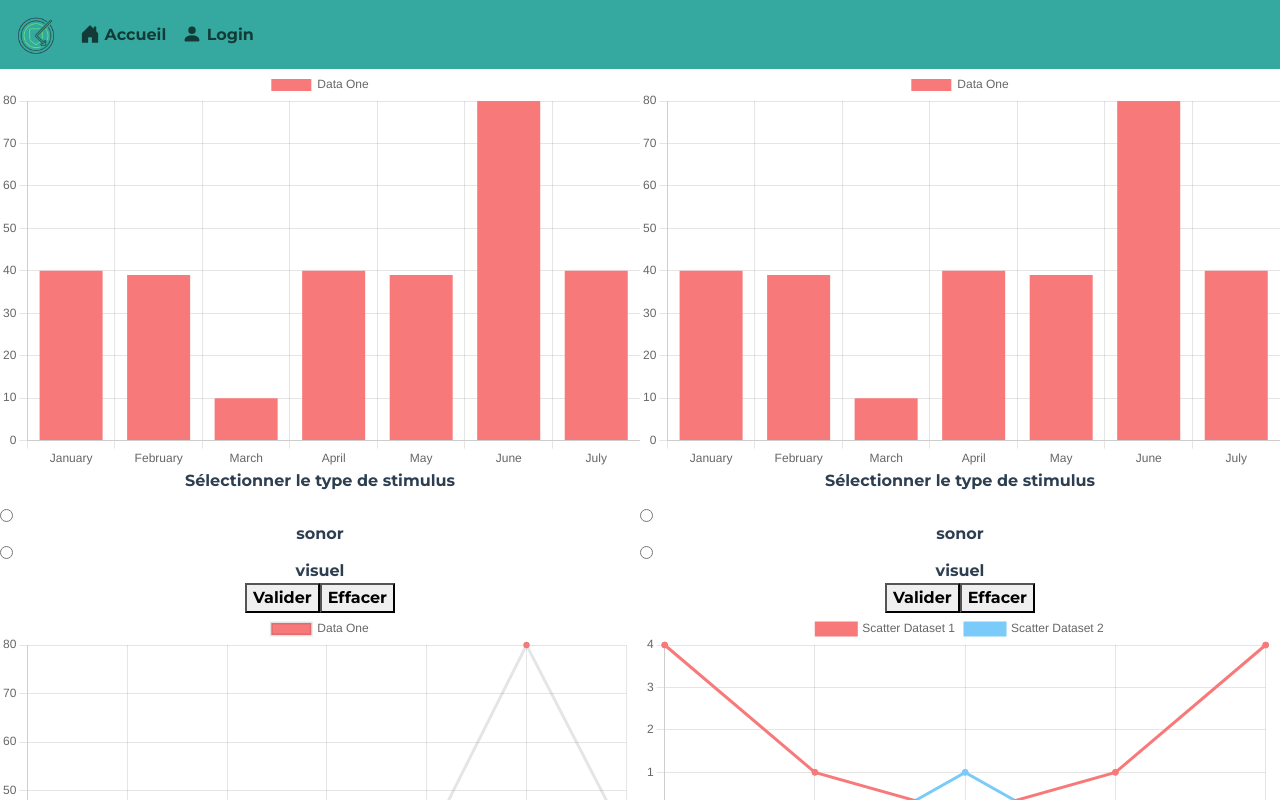
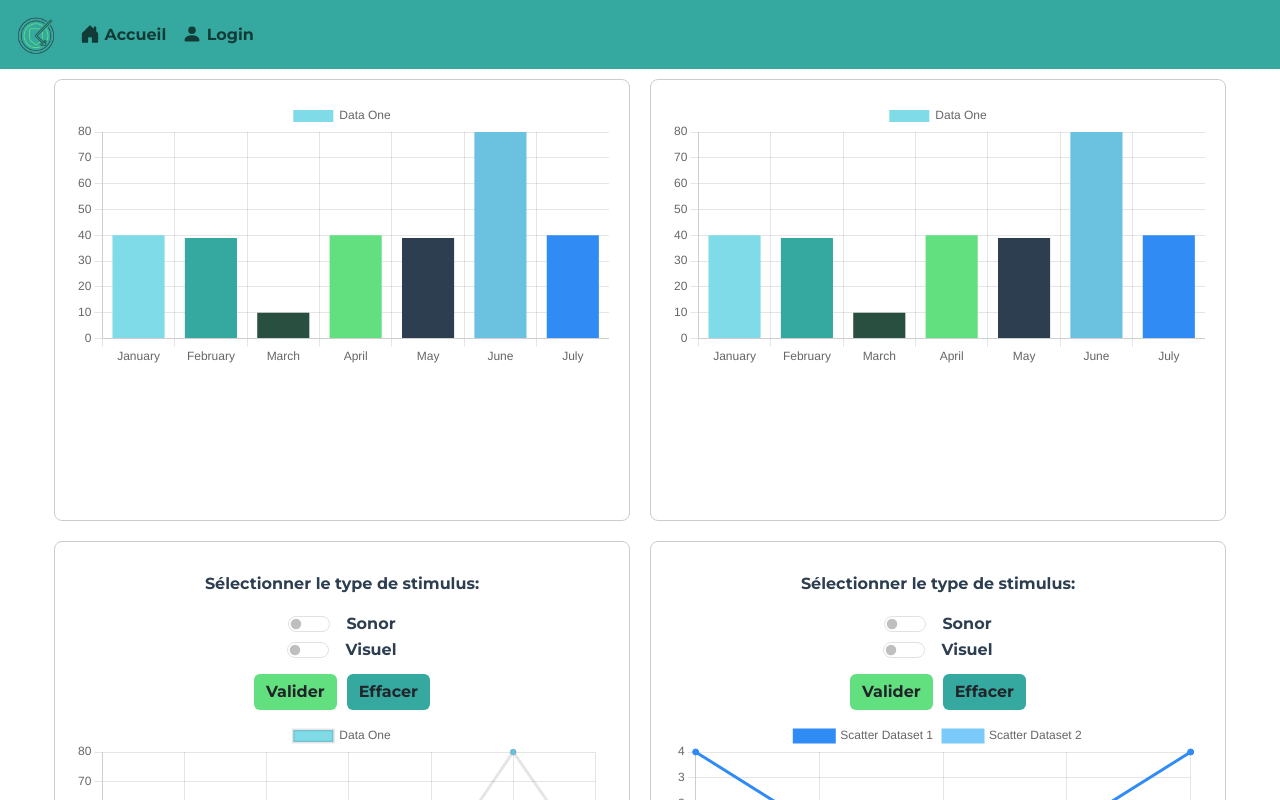
Before and after one commit to melan60/sae_s6, a Vue app in the folder visualisation/frontend/: page / in a window 1280 px wide. Shown: the top 800 px of the page. Built offline with nearby package versions, Linux system fonts and the light colour scheme.

Commit message:
Change style of HomeView

```diff
--- a/visualisation/frontend/public/css/login.css
+++ b/visualisation/frontend/public/css/login.css
@@ -49,3 +49,87 @@
 .navbar-collapse{
     text-indent: 0 !important;
 }
+
+
+.card {
+    float: none;
+    margin: 0 auto 10px;
+    background-color: rgba(255, 255, 255, 0.9);
+    box-shadow: 0 4px 8px rgb(37, 53, 89, 0.5), 0 6px 20px rgb(37, 53, 89,0.07);
+
+}
+
+.container {
+    width: auto;
+    position: absolute;
+    top: 50%;
+    left: 50%;
+    transform: translate(-50%, -50%)
+}
+
+.label {
+    padding-bottom: 15px;
+    padding-top: 10px;
+}
+
+.button {
+    border: 0 !important;
+    background-color: #35a9a0 !important;
+}
+
+.button:hover {
+    background-color: #2c3e50 !important;
+    color: white !important;
+    transition: background-color 0.3s ease;
+
+}
+
+.form-group {
+    padding-bottom: 15px;
+}
+
+@keyframes zoomOutWithBlur {
+    from {
+        transform: scale(1.1);
+        filter: blur(5px); /* Start with 5px of blur.*/
+    }
+    to {
+        transform: scale(1);
+        filter: blur(0px); /* End with no blur. */
+    }
+}
+
+
+.card.animate-on-load {
+    animation: zoomOutWithBlur 0.7s forwards;
+}
+
+@keyframes h1Animation {
+    0% {
+        filter: blur(5px);
+        transform: scale(1.1);
+    }
+    100% {
+        filter: blur(0);
+        transform: scale(1);
+    }
+}
+
+h1.card-title {
+    animation: h1Animation 0.7s forwards;
+}
+
+
+#bg-wrap {
+    position: absolute;
+    top: 0;
+    left: 0;
+    width: 100%;
+    height: 100%;
+    z-index: -1; /* Ensure the SVG is behind your content */
+}
+
+input {
+    display: block;
+    padding: 0 1.25rem;
+}
--- a/visualisation/frontend/src/components/FilterComponent.vue
+++ b/visualisation/frontend/src/components/FilterComponent.vue
@@ -1,16 +1,20 @@
 <template>
-  <div>
-    <p>Sélectionner le type de stimulus</p>
-    <div v-for="(elem, index) in stimulis" :key="index">
-      <input type="radio" :value="elem" v-model="stimulus">
-      <label>{{ elem }}</label>
-      <br>
+  <div class="filter-wrapper">
+    <p>Sélectionner le type de stimulus:</p>
+
+    <!-- Switches -->
+    <div v-for="(stimulus, index) in stimulis" :key="index" class="form-check form-switch">
+      <input class="form-check-input me-3" type="checkbox" :id="'flexSwitchCheck' + index" v-model="selectedStimulus[stimulus]">
+      <label class="form-check-label" :for="'flexSwitchCheck' + index">{{ stimulus }}</label>
     </div>
-    <button type="submit">Valider</button>
-    <button type="reset">Effacer</button>
+
+    <!-- Validate and Clear buttons -->
+    <div class="button-group">
+      <button class="btn btn-block button-validate" @click="validate">Valider</button>
+      <button class="btn btn-block button" @click="clear">Effacer</button>
+    </div>
   </div>
 </template>
-
 
 <script>
 export default {
@@ -19,10 +23,65 @@ export default {
     stimulis: Array
   },
   data: () => ({
-    stimulus: null
+    selectedStimulus: {}
   }),
+  created() {
+    // Initialize selectedStimulus with false for all stimulus types
+    this.stimulis.forEach(stimulus => {
+      this.$set(this.selectedStimulus, stimulus, false);
+    });
+  },
+  methods: {
+    validate() {
+      // Logic for validation when the button is clicked
+      console.log('Validated:', this.stimulus);
+    },
+    clear() {
+      // Set all switches to false
+      for (let stimulus in this.selectedStimulus) {
+        this.selectedStimulus[stimulus] = false;
+      }
+    }
+  }
 }
 </script>
 
+<style scoped>
 
-<style scoped></style>
+.filter-wrapper {
+  display: flex;
+  flex-direction: column;
+  align-items: center;
+  padding: 10px 20px;
+}
+.button-group {
+  display: flex;
+  gap: 10px;
+  margin-top: 10px;
+}
+
+.button {
+  border: 0 !important;
+  background-color: #35a9a0 !important;
+}
+
+.button-validate {
+  border: 0 !important;
+  background-color: #62e07f !important;
+}
+
+.button-validate:hover {
+  background-color: #2c3e50 !important;
+  color: white !important;
+  transition: background-color 0.3s ease;
+}
+
+.button:hover {
+  background-color: #2c3e50 !important;
+  color: white !important;
+  transition: background-color 0.3s ease;
+}
+
+
+
+</style>
--- a/visualisation/frontend/src/components/GraphLineComponent.vue
+++ b/visualisation/frontend/src/components/GraphLineComponent.vue
@@ -1,7 +1,7 @@
 <template>
-    <div style="height: 400px;">
+    <div>
         <FilterComponent :stimulis="stimulis" />
-        <GraphLine :data="data" :options="options" /> <!-- Use the correct component name -->
+        <GraphLine :data="data" :options="options" />
     </div>
 </template>
 
@@ -25,7 +25,7 @@ export default {
     },
     data() {
         return {
-            stimulis: ["sonor", "visuel"]
+            stimulis: ["Sonor", "Visuel"]
         }
     }
 }
--- a/visualisation/frontend/src/views/HomeView.vue
+++ b/visualisation/frontend/src/views/HomeView.vue
@@ -1,19 +1,25 @@
 <template>
-  <div>
-
+  <div class="main-container">
     <div class="container-graph">
-      <GraphBarComponent :data="value" :options="options" class="graphique" />
-      <GraphBarComponent :data="value" :options="options" class="graphique" />
+      <div class="graph-container">
+        <GraphBarComponent :data="value" :options="options" class="graphique" />
+      </div>
+      <div class="graph-container">
+        <GraphBarComponent :data="value" :options="options" class="graphique" />
+      </div>
     </div>
 
     <div class="container-graph">
-      <GraphLineComponent :data="value" :options="options" class="graphique" />
-      <GraphLineComponent :data="chartData" :options="options" class="graphique" />
+      <div class="graph-container">
+        <GraphLineComponent :data="value" :options="options" class="graphique" />
+      </div>
+      <div class="graph-container">
+        <GraphLineComponent :data="chartData" :options="options" class="graphique" />
+      </div>
     </div>
 
   </div>
 </template>
-
 
 <script>
 import GraphBarComponent from '@/components/GraphBarComponent.vue'
@@ -31,7 +37,7 @@ export default {
       datasets: [
         {
           label: 'Data One',
-          backgroundColor: '#f87979',
+          backgroundColor: ['#7fdbe8', '#35a9a0', '#294f40', '#62e07f', '#2c3e50', '#6bc2e0', '#308bf4'],
           data: [40, 39, 10, 40, 39, 80, 40]
         }
       ]
@@ -42,8 +48,8 @@ export default {
         {
           label: 'Scatter Dataset 1',
           fill: false,
-          borderColor: '#f87979',
-          backgroundColor: '#f87979',
+          borderColor: '#308bf4',
+          backgroundColor: ['#308bf4', '#7fdbe8'],
           data: [
             {
               x: -2,
@@ -99,7 +105,7 @@ export default {
     },
     options: {
       responsive: true,
-      maintainAspectRatio: false
+      maintainAspectRatio: true
     }
   })
 }
@@ -107,12 +113,28 @@ export default {
 
 
 <style scoped>
+.main-container {
+  display: flex;
+  flex-direction: column;
+  align-items: center;
+}
+
 .container-graph {
   display: flex;
-  flex-wrap: wrap;
+  width: 100%;
+  justify-content: center;
 }
 
 .graphique {
-  width: 50%;
+  width: 100%;
+}
+
+.graph-container {
+  border: 1px solid #ccc;
+  border-radius: 8px;
+  padding: 20px;
+  margin: 10px;
+  width: 45%;
+  box-sizing: border-box;
 }
 </style>
--- a/visualisation/frontend/src/views/LoginView.vue
+++ b/visualisation/frontend/src/views/LoginView.vue
@@ -108,89 +108,4 @@ export default {
 
 <style>
 @import '../../public/css/login.css';
-
-.card {
-  float: none;
-  margin: 0 auto 10px;
-  background-color: rgba(255, 255, 255, 0.9);
-  box-shadow: 0 4px 8px rgb(37, 53, 89, 0.5), 0 6px 20px rgb(37, 53, 89,0.07);
-
-}
-
-.container {
-  width: auto;
-  position: absolute;
-  top: 50%;
-  left: 50%;
-  transform: translate(-50%, -50%)
-}
-
-.label {
-  padding-bottom: 15px;
-  padding-top: 10px;
-}
-
-.button {
-  border: 0 !important;
-  background-color: #35a9a0 !important;
-}
-
-.button:hover {
-  background-color: #2c3e50 !important;
-  color: white !important;
-  transition: background-color 0.3s ease;
-
-}
-
-.form-group {
-  padding-bottom: 15px;
-}
-
-@keyframes zoomOutWithBlur {
-  from {
-    transform: scale(1.1);
-    filter: blur(5px); /* Start with 5px of blur.*/
-  }
-  to {
-    transform: scale(1);
-    filter: blur(0px); /* End with no blur. */
-  }
-}
-
-
-.card.animate-on-load {
-  animation: zoomOutWithBlur 0.7s forwards;
-}
-
-@keyframes h1Animation {
-  0% {
-    filter: blur(5px);
-    transform: scale(1.1);
-  }
-  100% {
-    filter: blur(0);
-    transform: scale(1);
-  }
-}
-
-h1.card-title {
-  animation: h1Animation 0.7s forwards;
-}
-
-
-#bg-wrap {
-  position: absolute;
-  top: 0;
-  left: 0;
-  width: 100%;
-  height: 100%;
-  z-index: -1; /* Ensure the SVG is behind your content */
-}
-
-input {
-  display: block;
-  padding: 0 1.25rem;
-}
-
-
 </style>
```
